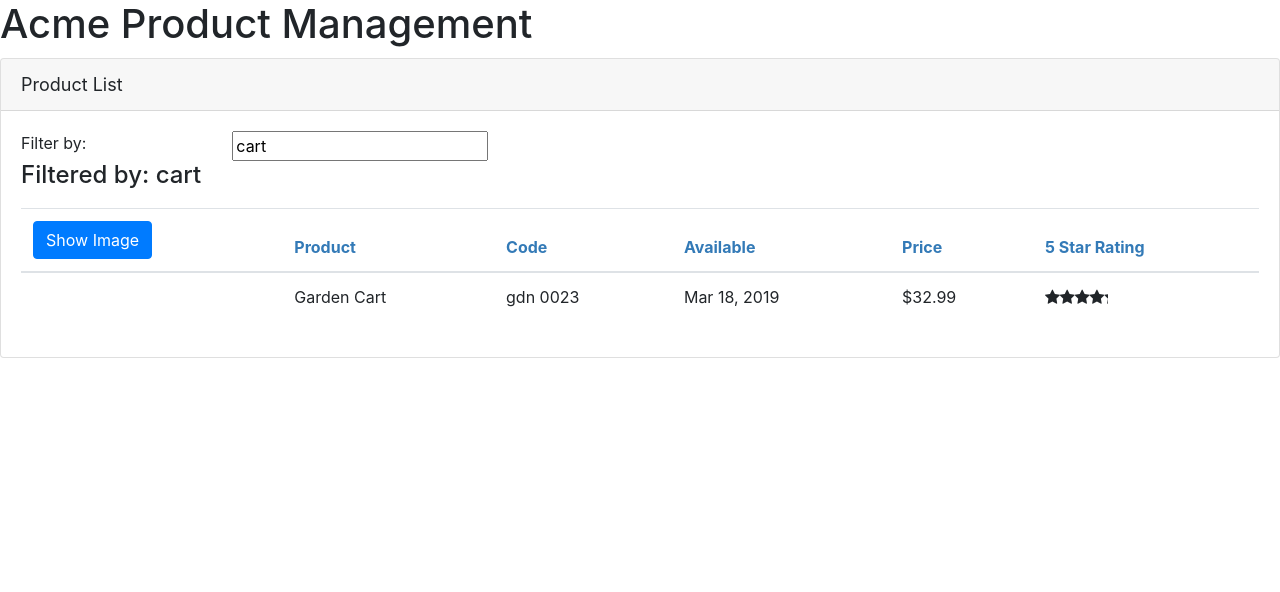
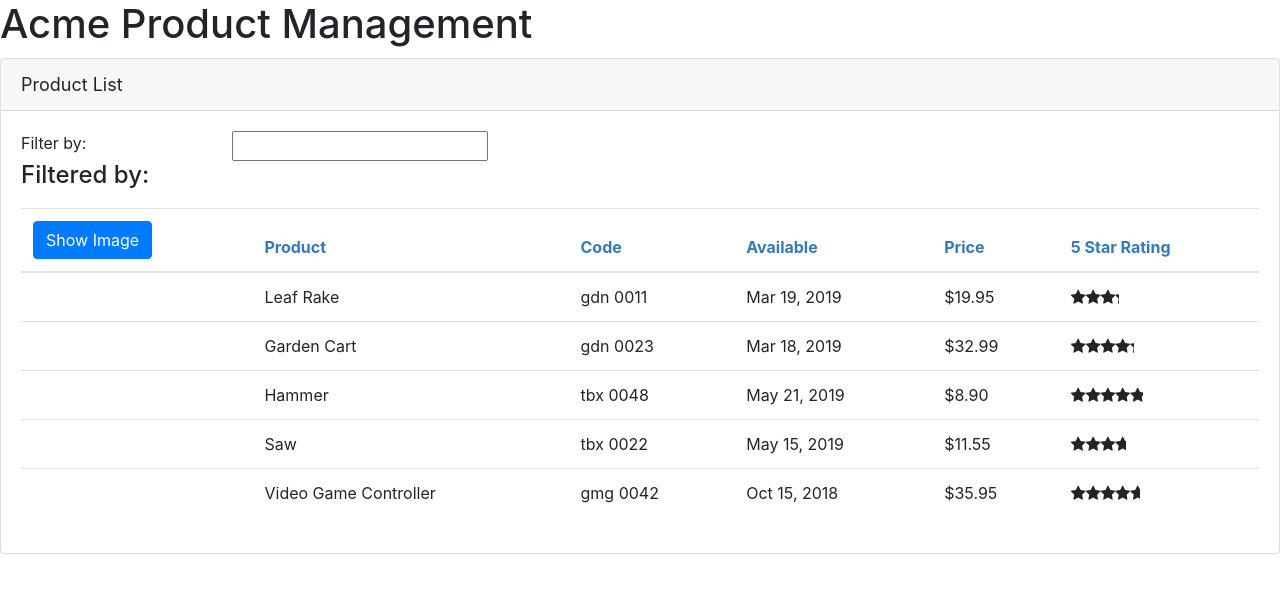
Before and after one commit to bmansk8/angular-app, an Angular app: page / in a window 1280 px wide. Shown: the top 592 px of the page. Built offline with nearby package versions, Linux system fonts and the light colour scheme.

Commit message:
services!
added a simple service to my app.

```diff
--- a/src/app/products/product-list.component.ts
+++ b/src/app/products/product-list.component.ts
@@ -1,5 +1,6 @@
 import { Component, OnInit } from '@angular/core';
 import { IProduct } from'./product'
+import { ProductService } from './product.service';
 
 @Component({
   selector:'pm-products',
@@ -24,62 +25,9 @@
   }
 
   filteredProducts: IProduct[];
-  products: IProduct[] =[
-    {
-      "productId": 1,
-      "productName": "Leaf Rake",
-      "productCode": "GDN-0011",
-      "releaseDate": "March 19, 2019",
-      "description": "Leaf rake with 48-inch wooden handle.",
-      "price": 19.95,
-      "starRating": 3.2,
-      "imageUrl": "assets/images/leaf_rake.png"
-    },
-    {
-      "productId": 2,
-      "productName": "Garden Cart",
-      "productCode": "GDN-0023",
-      "releaseDate": "March 18, 2019",
-      "description": "15 gallon capacity rolling garden cart",
-      "price": 32.99,
-      "starRating": 4.2,
-      "imageUrl": "assets/images/garden_cart.png"
-    },
-    {
-      "productId": 5,
-      "productName": "Hammer",
-      "productCode": "TBX-0048",
-      "releaseDate": "May 21, 2019",
-      "description": "Curved claw steel hammer",
-      "price": 8.9,
-      "starRating": 4.8,
-      "imageUrl": "assets/images/hammer.png"
-    },
-    {
-      "productId": 8,
-      "productName": "Saw",
-      "productCode": "TBX-0022",
-      "releaseDate": "May 15, 2019",
-      "description": "15-inch steel blade hand saw",
-      "price": 11.55,
-      "starRating": 3.7,
-      "imageUrl": "assets/images/saw.png"
-    },
-    {
-      "productId": 10,
-      "productName": "Video Game Controller",
-      "productCode": "GMG-0042",
-      "releaseDate": "October 15, 2018",
-      "description": "Standard two-button video game controller",
-      "price": 35.95,
-      "starRating": 4.6,
-      "imageUrl": "assets/images/xbox-controller.png"
-    }
-  ];
+  products: IProduct[] =[];
 
-  constructor(){
-    this.filteredProducts = this.products;
-    this.listFilter = 'cart';
+  constructor(private productService: ProductService){
   }
 
   onRatingClicked(message: string): void{
@@ -98,6 +46,7 @@
   }
 
   ngOnInit(): void{
-    console.log('init!')
+    this.products = this.productService.getProducts();
+    this.filteredProducts = this.products;
   }
 }
--- /dev/null
+++ b/src/app/products/product.service.ts
@@ -0,0 +1,64 @@
+import { Injectable } from '@angular/core';
+import { IProduct } from './product';
+
+@Injectable({
+  providedIn:'root'
+})
+
+export class ProductService{
+
+  getProducts(): IProduct[]{
+    return[
+      {
+        "productId": 1,
+        "productName": "Leaf Rake",
+        "productCode": "GDN-0011",
+        "releaseDate": "March 19, 2019",
+        "description": "Leaf rake with 48-inch wooden handle.",
+        "price": 19.95,
+        "starRating": 3.2,
+        "imageUrl": "assets/images/leaf_rake.png"
+      },
+      {
+        "productId": 2,
+        "productName": "Garden Cart",
+        "productCode": "GDN-0023",
+        "releaseDate": "March 18, 2019",
+        "description": "15 gallon capacity rolling garden cart",
+        "price": 32.99,
+        "starRating": 4.2,
+        "imageUrl": "assets/images/garden_cart.png"
+      },
+      {
+        "productId": 5,
+        "productName": "Hammer",
+        "productCode": "TBX-0048",
+        "releaseDate": "May 21, 2019",
+        "description": "Curved claw steel hammer",
+        "price": 8.9,
+        "starRating": 4.8,
+        "imageUrl": "assets/images/hammer.png"
+      },
+      {
+        "productId": 8,
+        "productName": "Saw",
+        "productCode": "TBX-0022",
+        "releaseDate": "May 15, 2019",
+        "description": "15-inch steel blade hand saw",
+        "price": 11.55,
+        "starRating": 3.7,
+        "imageUrl": "assets/images/saw.png"
+      },
+      {
+        "productId": 10,
+        "productName": "Video Game Controller",
+        "productCode": "GMG-0042",
+        "releaseDate": "October 15, 2018",
+        "description": "Standard two-button video game controller",
+        "price": 35.95,
+        "starRating": 4.6,
+        "imageUrl": "assets/images/xbox-controller.png"
+      }
+    ]
+  }
+}
```
